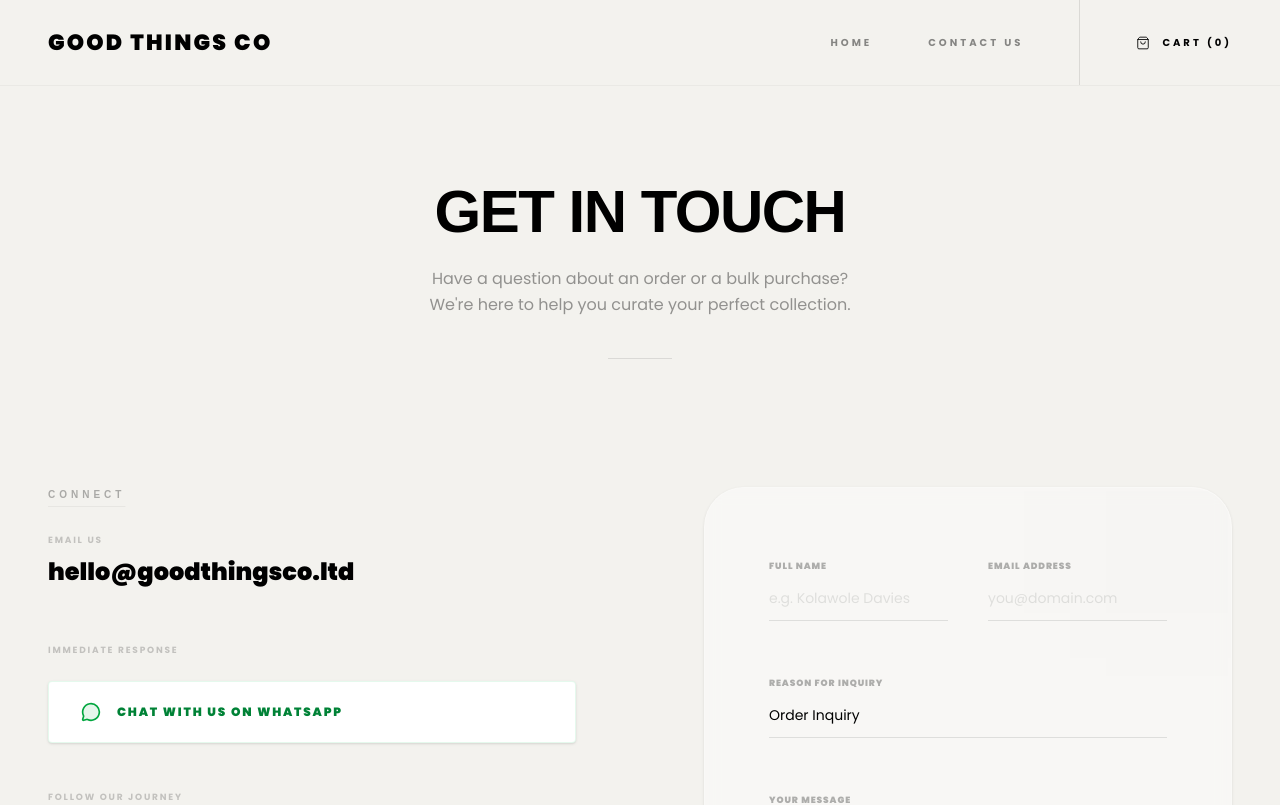
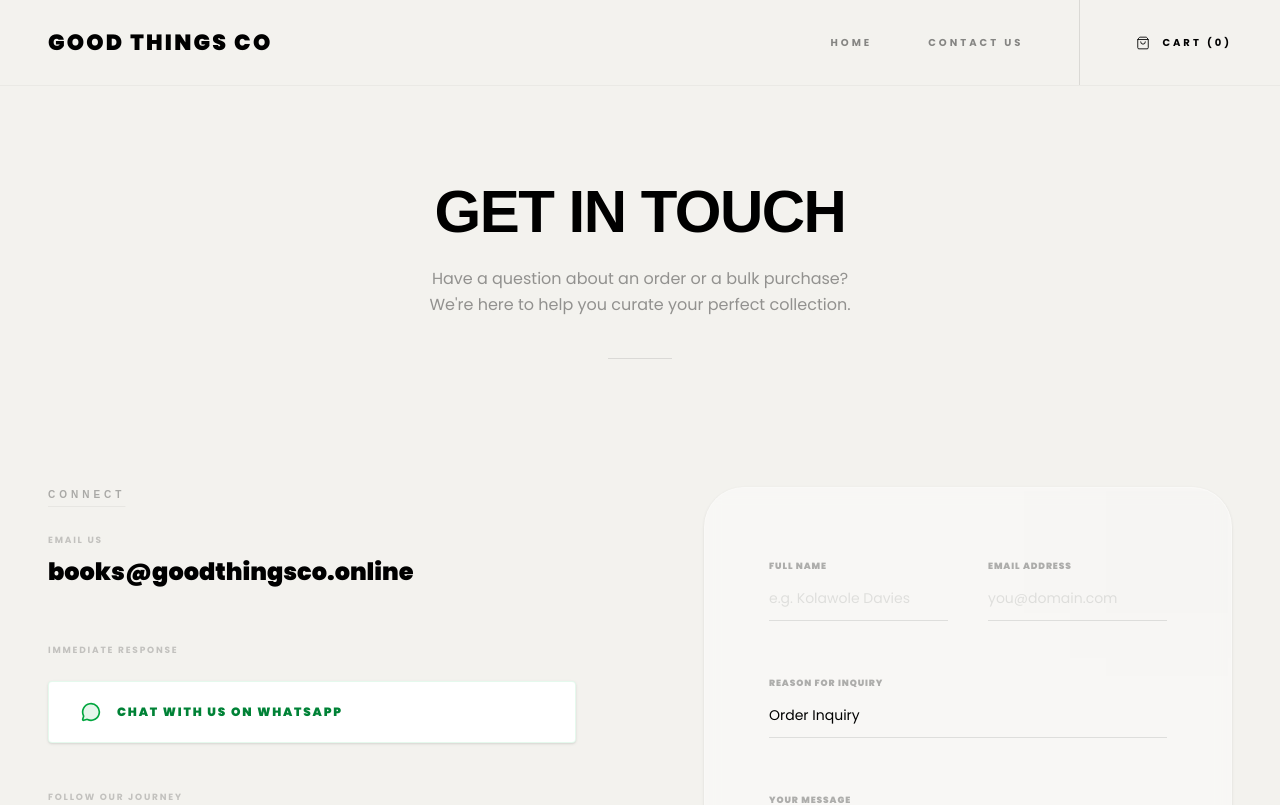
Before and after one commit to olabanji12-ojo/Tomibookstore, a React (Vite) app: page /contact in a window 1280 px wide. Shown: the top 805 px of the page. Built offline with nearby package versions, Linux system fonts and the light colour scheme; a web font is replaced by a local one.

Commit message:
feat: update official email to books@goodthingsco.online

```diff
--- a/src/components/layout/Footer.tsx
+++ b/src/components/layout/Footer.tsx
@@ -63,7 +63,7 @@ const Footer = () => {
 
               {/* Mail: Lucide Mail icon */}
               <a
-                href="#"
+                href="mailto:books@goodthingsco.online"
                 className="w-11 h-11 rounded-full border border-black/10 flex items-center justify-center text-black hover:bg-black hover:text-white transition-all duration-300 shadow-sm"
               >
                 <Mail size={18} strokeWidth={1.8} />
--- a/src/pages/Contact.tsx
+++ b/src/pages/Contact.tsx
@@ -104,8 +104,8 @@ const Contact = () => {
                 {/* Email */}
                 <div className="group">
                   <p className="font-poppins text-[9px] font-bold uppercase tracking-[0.2em] text-black/20 mb-2">Email Us</p>
-                  <a href="mailto:hello@goodthingsco.ltd" className="font-poppins text-xl md:text-2xl font-black text-black hover:opacity-60 transition-opacity">
-                    hello@goodthingsco.ltd
+                  <a href="mailto:books@goodthingsco.online" className="font-poppins text-xl md:text-2xl font-black text-black hover:opacity-60 transition-opacity">
+                    books@goodthingsco.online
                   </a>
                 </div>
 
```
